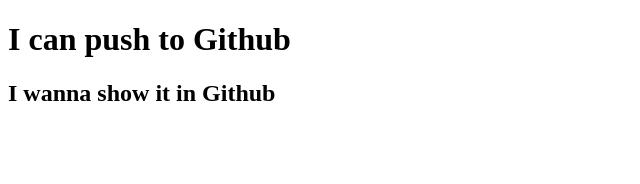
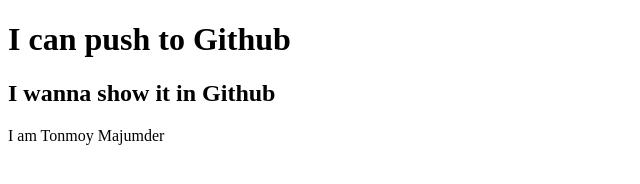
Before and after one commit to Tonmoytm/My-first-repo, a plain HTML site: page index.html in a window 1280 px wide. Shown: the whole page, without its empty margins (0-640 px from the left). Drawn offline with Linux system fonts and the light colour scheme.

Commit message:
added Paragraph

```diff
--- a/index.html
+++ b/index.html
@@ -9,5 +9,6 @@
 <body>
  <h1>I can push to Github</h1>
  <h2>I wanna show it in Github</h2>
+ <p>I am Tonmoy Majumder</p>
 </body>
 </html>
```
